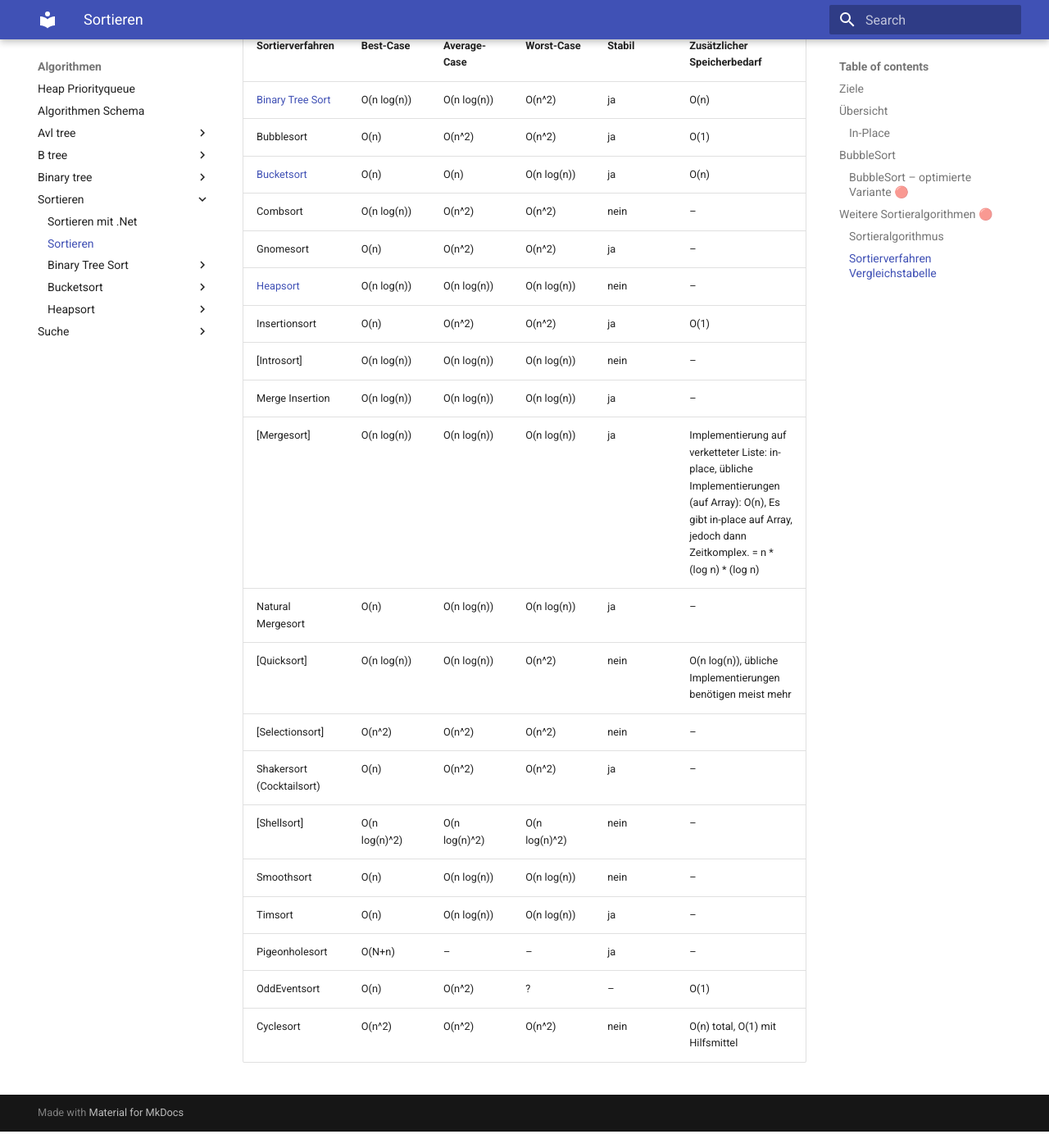
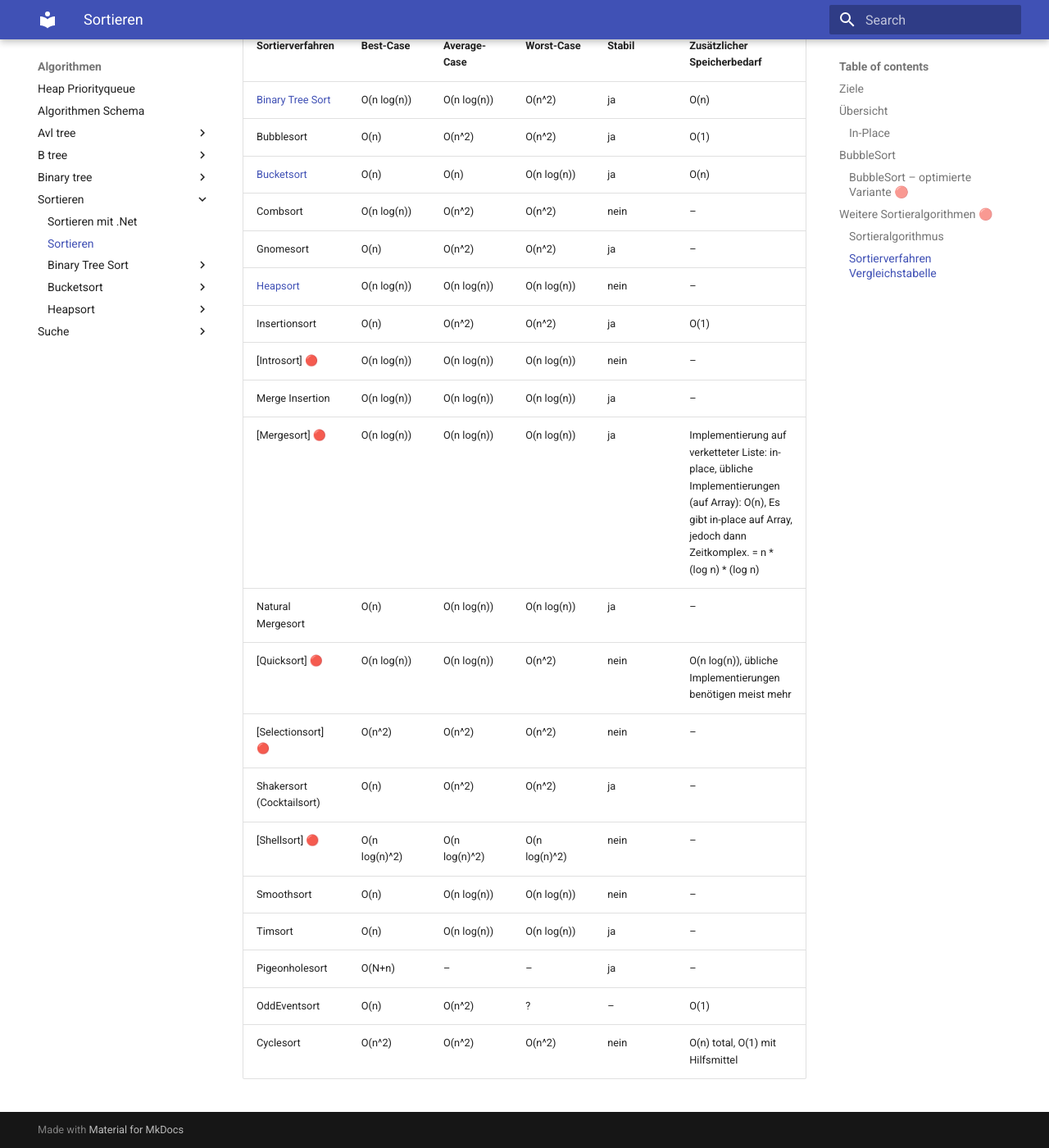
Before and after one commit to tsolenthaler/zbwAlgDs, an MkDocs documentation site: the page built from docs/algorithmen/sortieren/sortieren.md, in a window 1280 px wide and 1400 px high, scrolled down 2543 px. Shown: the whole window at 82% size. Built offline with MkDocs 1.6.1 and Material for MkDocs 9.7.7, drawn with Linux system fonts in a browser that asks for light colours.

```diff
--- a/docs/algorithmen/sortieren/sortieren.md
+++ b/docs/algorithmen/sortieren/sortieren.md
@@ -78,14 +78,14 @@ Function Bubblesort(Array a) {
 | Gnomesort              | O(n)            | O(n^2)          | O(n^2)         | ja     | –                           |
 | [Heapsort](Heapsort/Heapsort.md)               | O(n log(n))     | O(n log(n))     | O(n log(n))    | nein   | –                           |
 | Insertionsort          | O(n)            | O(n^2)          | O(n^2)         | ja     | O(1)                        |
-| [Introsort]              | O(n log(n))     | O(n log(n))     | O(n log(n))    | nein   | –                           |
+| [Introsort] 🔴              | O(n log(n))     | O(n log(n))     | O(n log(n))    | nein   | –                           |
 | Merge Insertion        | O(n log(n))     | O(n log(n))     | O(n log(n))    | ja     | –                           |
-| [Mergesort]              | O(n log(n))     | O(n log(n))     | O(n log(n))    | ja     | Implementierung auf verketteter Liste: in-place, übliche Implementierungen (auf Array): O(n), Es gibt in-place auf Array, jedoch dann Zeitkomplex. = n * (log n) * (log n) |
+| [Mergesort] 🔴             | O(n log(n))     | O(n log(n))     | O(n log(n))    | ja     | Implementierung auf verketteter Liste: in-place, übliche Implementierungen (auf Array): O(n), Es gibt in-place auf Array, jedoch dann Zeitkomplex. = n * (log n) * (log n) |
 | Natural Mergesort      | O(n)            | O(n log(n))     | O(n log(n))    | ja     | –                           |
-| [Quicksort]              | O(n log(n))     | O(n log(n))     | O(n^2)         | nein   | O(n log(n)), übliche Implementierungen benötigen meist mehr |
-| [Selectionsort]          | O(n^2)          | O(n^2)          | O(n^2)         | nein   | –                           |
+| [Quicksort]  🔴            | O(n log(n))     | O(n log(n))     | O(n^2)         | nein   | O(n log(n)), übliche Implementierungen benötigen meist mehr |
+| [Selectionsort] 🔴         | O(n^2)          | O(n^2)          | O(n^2)         | nein   | –                           |
 | Shakersort (Cocktailsort) | O(n)         | O(n^2)          | O(n^2)         | ja     | –                           |
-| [Shellsort]              | O(n log(n)^2)   | O(n log(n)^2)   | O(n log(n)^2)  | nein   | –                           |
+| [Shellsort] 🔴             | O(n log(n)^2)   | O(n log(n)^2)   | O(n log(n)^2)  | nein   | –                           |
 | Smoothsort             | O(n)            | O(n log(n))     | O(n log(n))    | nein   | –                           |
 | Timsort                | O(n)            | O(n log(n))     | O(n log(n))    | ja     | –                           |
 | Pigeonholesort         | O(N+n)          | –               | –              | ja     | –                           |
```
